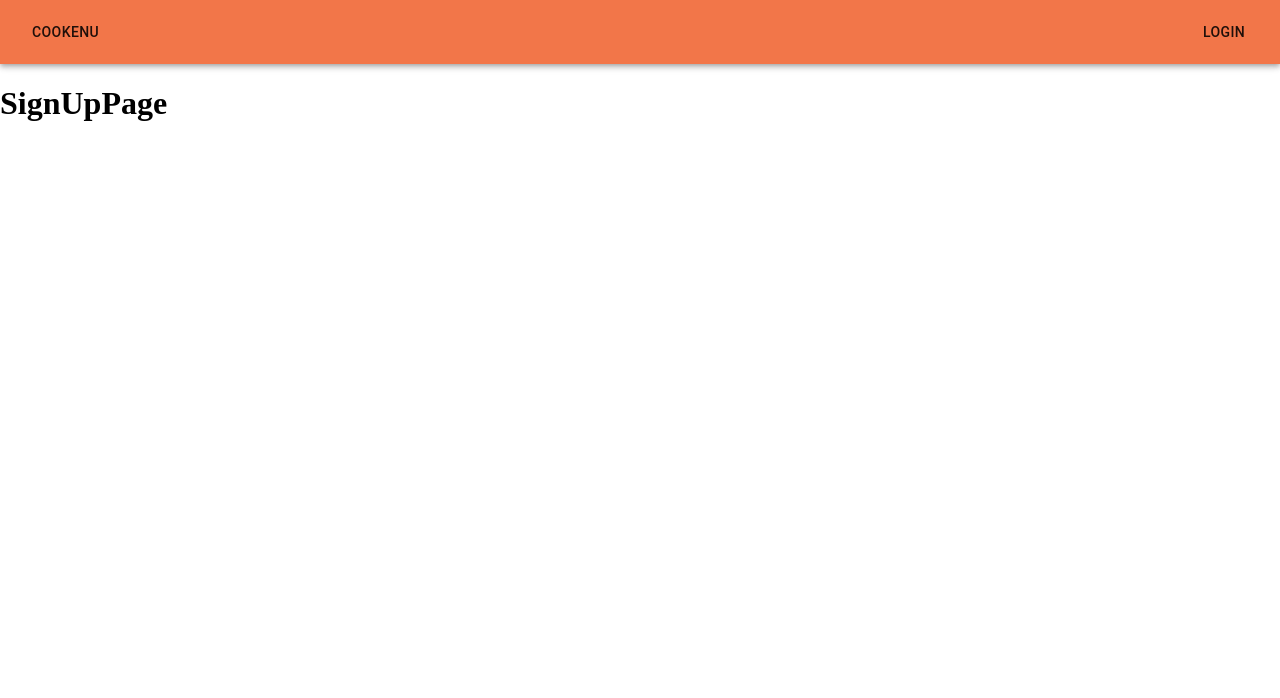
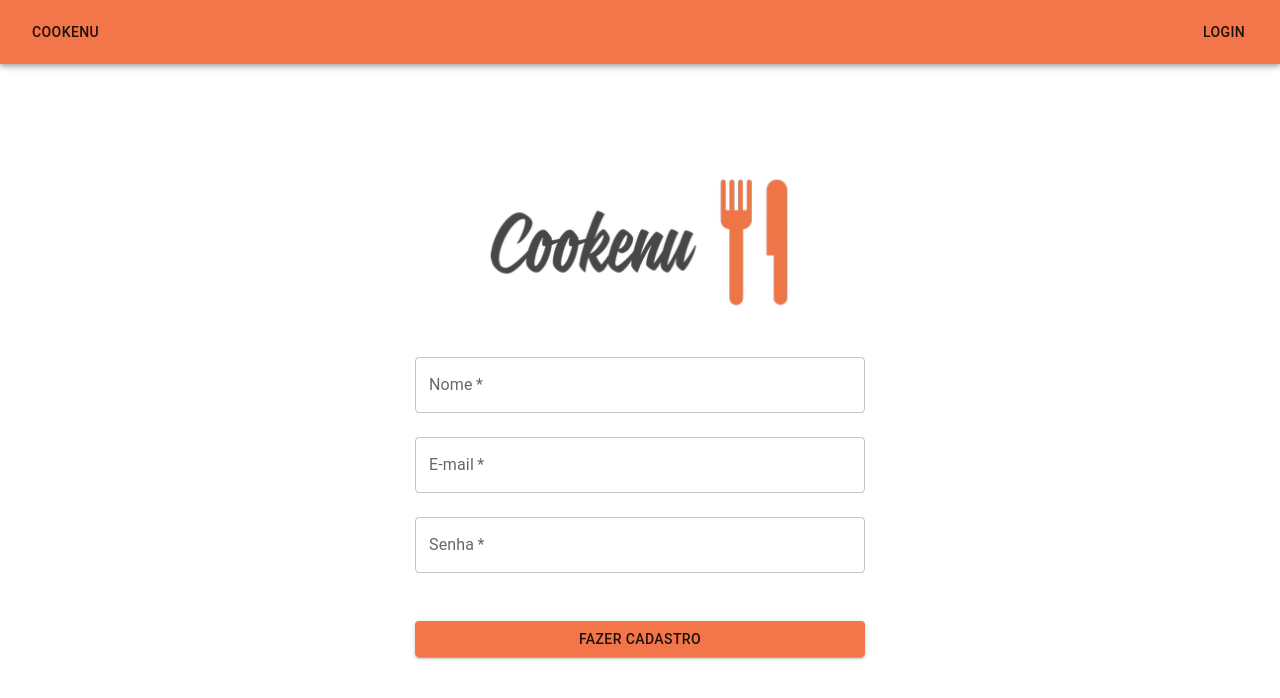
Before and after one commit to future4code/franklin-Maiara-Santos, a React (Create React App) app in the folder modulo1/cookenu/projeto-cookenu/projeto-cookenu/: page /cadastro in a window 1280 px wide. Shown: the top 698 px of the page. Built offline with nearby package versions, Linux system fonts and the light colour scheme.

Commit message:
Parte 7 Finalizada

```diff
--- /dev/null
+++ b/modulo1/cookenu/projeto-cookenu/projeto-cookenu/src/hooks/useProtectPage.js
@@ -0,0 +1,15 @@
+import { useNavigate } from 'react-router-dom'
+import { useLayoutEffect } from 'react'
+import { goToLogin } from '../routes/coordinator'
+
+const useProtectedPage = () => {
+  const navigate = useNavigate()
+  useLayoutEffect(() => {
+    const token = localStorage.getItem('token')
+    if (!token){
+      goToLogin(navigate)
+    }
+  }, [navigate])
+}
+
+export default useProtectedPage
--- /dev/null
+++ b/modulo1/cookenu/projeto-cookenu/projeto-cookenu/src/hooks/useUnprotectedPage.js
@@ -0,0 +1,15 @@
+import { useNavigate } from 'react-router-dom'
+import { useLayoutEffect } from 'react'
+import { goToRecipesList } from '../routes/coordinator'
+
+const useUnprotectedPage = () => {
+  const navigate = useNavigate()
+  useLayoutEffect(() => {
+    const token = localStorage.getItem('token')
+    if (token){
+      goToRecipesList(navigate)
+    }
+  }, [navigate])
+}
+
+export default useUnprotectedPage
--- a/modulo1/cookenu/projeto-cookenu/projeto-cookenu/src/pages/AddRecipesPage/AddRecipesPage.js
+++ b/modulo1/cookenu/projeto-cookenu/projeto-cookenu/src/pages/AddRecipesPage/AddRecipesPage.js
@@ -1,6 +1,10 @@
 import React from 'react'
+import useUnprotectedPage from '../../hooks/useUnprotectedPage';
 
 function AddRecipesPage () {
+
+    useUnprotectedPage()
+
     return (
         <div>
             <h1>AddRecipesPage</h1>
--- a/modulo1/cookenu/projeto-cookenu/projeto-cookenu/src/pages/LoginPage/LoginForm.js
+++ b/modulo1/cookenu/projeto-cookenu/projeto-cookenu/src/pages/LoginPage/LoginForm.js
@@ -3,13 +3,17 @@ import { InputContainer } from "./styled";
 import { TextField } from "@mui/material";
 import { Button } from "@mui/material";
 import useForm from "../../hooks/useForm";
+import {login} from "../../services/user"
+import { useNavigate } from "react-router-dom";
 
 const LoginForm = () => {
     const [form, onChange, clear] = useForm({ email: "", password: "" })
+    const navigate = useNavigate()
 
     const onSubmitForm = (event) => {
-        console.log(form)
         event.preventDefault()
+        login(form, clear, navigate)
+
     }
 
     return (
--- a/modulo1/cookenu/projeto-cookenu/projeto-cookenu/src/pages/LoginPage/LoginPage.js
+++ b/modulo1/cookenu/projeto-cookenu/projeto-cookenu/src/pages/LoginPage/LoginPage.js
@@ -6,13 +6,13 @@ import { Button } from '@mui/material'
 import LoginForm from './LoginForm';
 import {goToSignUp} from "../../routes/coordinator"
 import {useNavigate} from "react-router-dom";
+import useUnprotectedPage from '../../hooks/useUnprotectedPage';
 
-const LoginPage = () => {
+const LoginPage = () =>
+{
+    useUnprotectedPage()
+
     const navigate = useNavigate()
-    const [form, onChange, clear] = useForm({email: "", password: ""})
-    const onSubmitForm = () => {
-
-    }
 
     return (
         <ScreenContainer>
--- a/modulo1/cookenu/projeto-cookenu/projeto-cookenu/src/pages/RecipeDetailPage/RecipeDetailPage.js
+++ b/modulo1/cookenu/projeto-cookenu/projeto-cookenu/src/pages/RecipeDetailPage/RecipeDetailPage.js
@@ -1,6 +1,10 @@
 import React from 'react'
+import useUnprotectedPage from '../../hooks/useUnprotectedPage';
 
 function RecipeDetailPage () {
+
+    useUnprotectedPage()
+
     return (
         <div>
             <h1>RecipeDetailPage</h1>
--- a/modulo1/cookenu/projeto-cookenu/projeto-cookenu/src/pages/RecipesListPage/RecipesListPage.js
+++ b/modulo1/cookenu/projeto-cookenu/projeto-cookenu/src/pages/RecipesListPage/RecipesListPage.js
@@ -1,8 +1,12 @@
 import { Button } from '@mui/material';
 import React from 'react'
+import useProtectedPage from '../../hooks/useProtectPage';
 
 
 function RecipesListPage () {
+
+    useProtectedPage()
+
     return (
         <div>
 
--- /dev/null
+++ b/modulo1/cookenu/projeto-cookenu/projeto-cookenu/src/pages/SignUpPage/SignUpForm.js
@@ -0,0 +1,72 @@
+import React from "react";
+import { InputContainer } from "./styled";
+import { TextField } from "@mui/material";
+import { Button } from "@mui/material";
+import useForm from "../../hooks/useForm";
+import { useNavigate } from "react-router-dom";
+import {SignUpFormContainer} from './styled'
+import { signUp } from "../../services/user";
+
+const SignUpForm = () => {
+    const navigate = useNavigate()
+    const [form, onChange, clear] = useForm({ name: "", email: "", password: "" })
+
+    const onSubmitForm = (event) => {
+        console.log(form)
+        event.preventDefault()
+        signUp(form, clear, navigate)
+    }
+
+    return (
+        <InputContainer>
+            <form onSubmit={onSubmitForm}>
+                <SignUpFormContainer>
+                    <InputContainer>
+                        <TextField
+                        name={"name"}
+                        value={form.name}
+                        onChange={onChange}
+                        label={"Nome"}
+                        fullWidth
+                        margin={"normal"}
+                        required
+                        type={"text"}
+                        variant={'outlined'}
+                        />
+                        <TextField
+                        name={"email"}
+                        value={form.email}
+                        onChange={onChange}
+                        label={"E-mail"}
+                        fullWidth
+                        margin={"normal"}
+                        required
+                        type={"email"}
+                        />
+                        <TextField
+                        name={"password"}
+                        value={form.password}
+                        onChange={onChange}
+                        label={"Senha"}
+                        fullWidth
+                        margin={"normal"}
+                        required
+                        type={"password"}
+                        />
+                    </InputContainer>
+                </SignUpFormContainer>
+
+                <Button
+                    type={"submit"}
+                    fullWidth
+                    variant={"contained"}
+                    margin={"normal"}
+                >
+                    Fazer Cadastro
+                </Button>
+            </form>
+        </InputContainer>
+    )
+}
+
+export default SignUpForm
--- a/modulo1/cookenu/projeto-cookenu/projeto-cookenu/src/pages/SignUpPage/SignUpPage.js
+++ b/modulo1/cookenu/projeto-cookenu/projeto-cookenu/src/pages/SignUpPage/SignUpPage.js
@@ -1,12 +1,19 @@
 import React from 'react'
+import {ScreenContainer, LogoImage} from './styled';
+import logo from "../../assets/logo.png"
+import SignUpForm from './SignUpForm'
+import useUnprotectedPage from '../../hooks/useUnprotectedPage';
 
 function SignUpPage () {
+
+    useUnprotectedPage()
+
     return (
-        <div>
-            <h1>SignUpPage</h1>
-        </div>
+        <ScreenContainer>
+            <LogoImage src={logo}/>
+                <SignUpForm/>
+        </ScreenContainer>
     )
-
 };
 
 export default SignUpPage;
--- a/modulo1/cookenu/projeto-cookenu/projeto-cookenu/src/pages/SignUpPage/styled.js
+++ b/modulo1/cookenu/projeto-cookenu/projeto-cookenu/src/pages/SignUpPage/styled.js
@@ -0,0 +1,32 @@
+import styled from 'styled-components'
+
+export const ScreenContainer = styled.div`
+  display: flex;
+  flex-direction: column;
+  align-items: center;
+  width: 100vw;
+  margin-top: 10vh;
+`
+
+export const InputContainer = styled.div`
+  display: flex;
+  flex-direction: column;
+  width: 80vw;
+  max-width: 450px;
+  align-items: center;
+  margin-bottom: 20px;
+`
+
+export const SignUpFormContainer = styled.div`
+  display: flex;
+  flex-direction: column;
+  width: 80vw;
+  max-width: 450px;
+  align-items: center;
+  margin-bottom: 20px;
+`
+
+export const LogoImage = styled.img`
+  width: 70vw;
+  max-width: 350px;
+`
--- /dev/null
+++ b/modulo1/cookenu/projeto-cookenu/projeto-cookenu/src/services/user.js
@@ -0,0 +1,31 @@
+import axios from "axios";
+import {BASE_URL} from '../constants/urls'
+import { goToRecipesList } from "../routes/coordinator";
+
+export const login = (body, clear, navigate) => {
+    axios.post (`${BASE_URL}/user/login`, body)
+    .then((response) =>{
+        localStorage.setItem("token", response.data.token)
+        clear()
+        alert("Deu certo")
+        goToRecipesList(navigate)
+
+    })
+    .catch((erro) =>{
+        alert("Deu errado")
+    })
+}
+
+export const signUp = (body, clear, navigate) => {
+    axios.post (`${BASE_URL}/user/signup`, body)
+    .then((response) =>{
+        localStorage.setItem("token", response.data.token)
+        clear()
+        alert("Deu certo")
+        goToRecipesList(navigate)
+
+    })
+    .catch((erro) =>{
+        alert("Deu errado o cadastro. Tente Novamente")
+    })
+}
```
Also changed, not shown: modulo1/cookenu/projeto-cookenu/projeto-cookenu/src/services/recipe.js (added).
